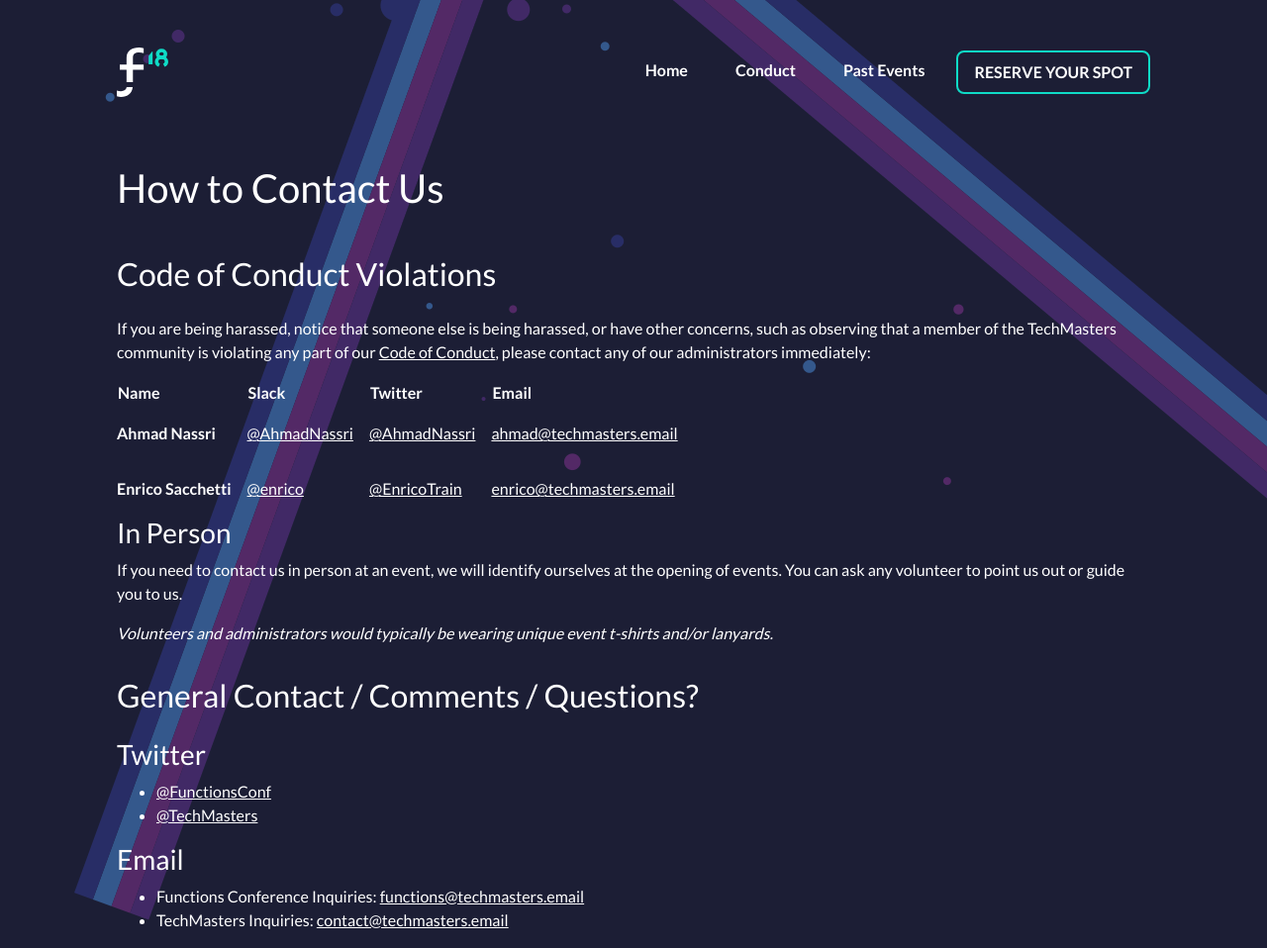
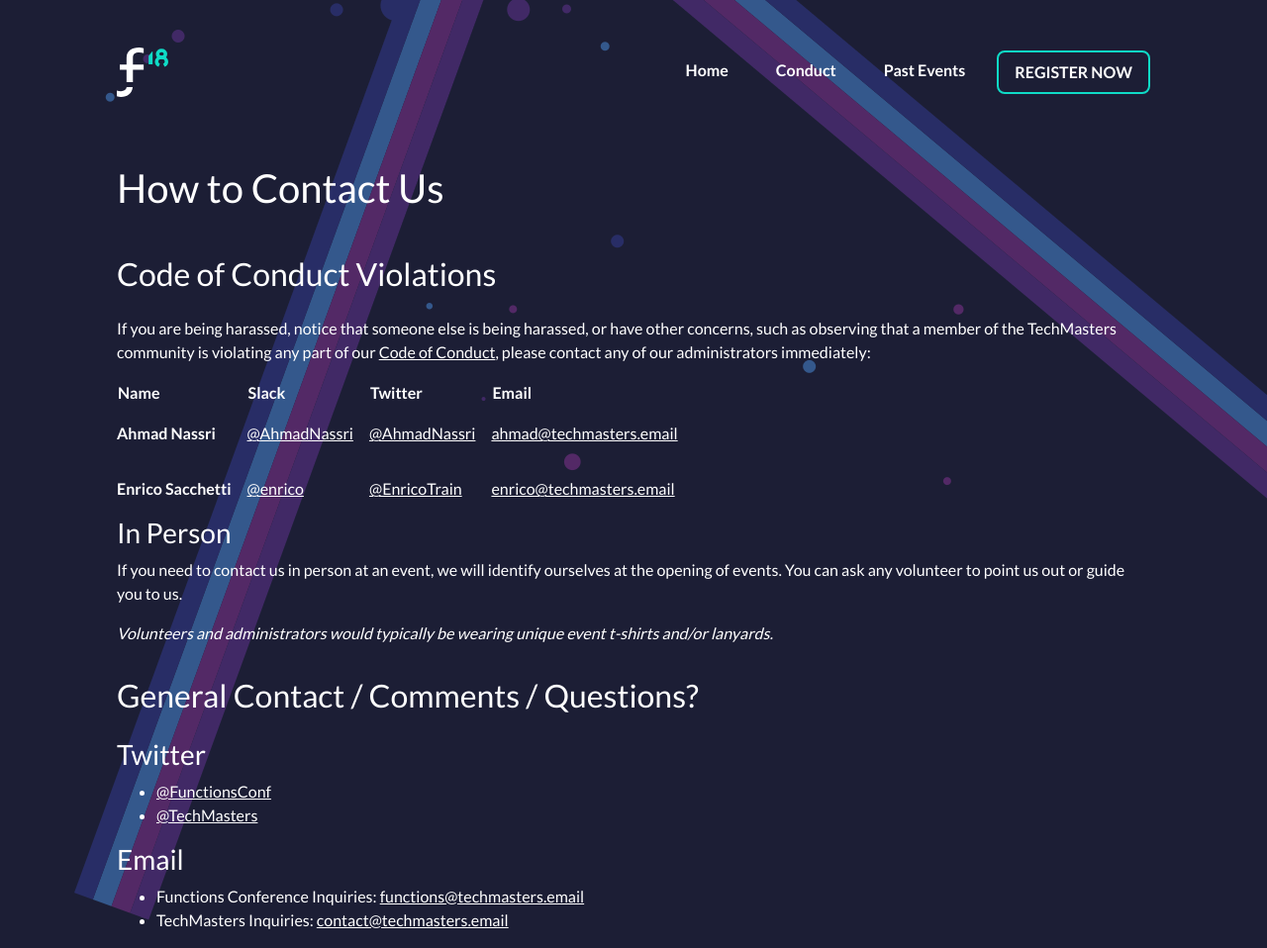
Before and after one commit to TechnologyMasters/functions.events, a Jekyll site: the page built from pages/contact.md, in a window 1280 px wide. Shown: the whole page at 99% size. Built offline with Jekyll 4.4.1, drawn with Linux system fonts in a browser that asks for light colours; comment, search, counter and statistics services are not loaded.

Commit message:
fix(header): only show registration button on active events

```diff
--- a/_includes/header.html
+++ b/_includes/header.html
@@ -1,9 +1,9 @@
 {% assign url = page.url | split: '/' %}
-{% assign today = site.time | date: '%Y' %}
+{% assign today = site.time | date: '%Y' | convert: "number" %}
 {% assign current = site.events | where:"current", true | first %}
 
-{% if url[2] == '' %}
-  {% assign year = url[1] %}
+{% if url[2] %}
+  {% assign year = url[1] | convert: "number" %}
   {% assign city = url[2] %}
 {% else %}
   {% assign year = current.date | date: '%Y' %}
@@ -41,6 +41,8 @@
       <a class="nav-link" href="/events">Past Events</a>
     {% endif %}
 
-    <a class="nav-link btn btn-primary" href="#tickets">Reserve Your Spot</a>
+    {% if year >= today %}
+      <a class="nav-link btn btn-primary" href="/{{ year }}/{{ city }}/#tickets">Register Now</a>
+    {% endif %}
   </nav>
 </header>
```
